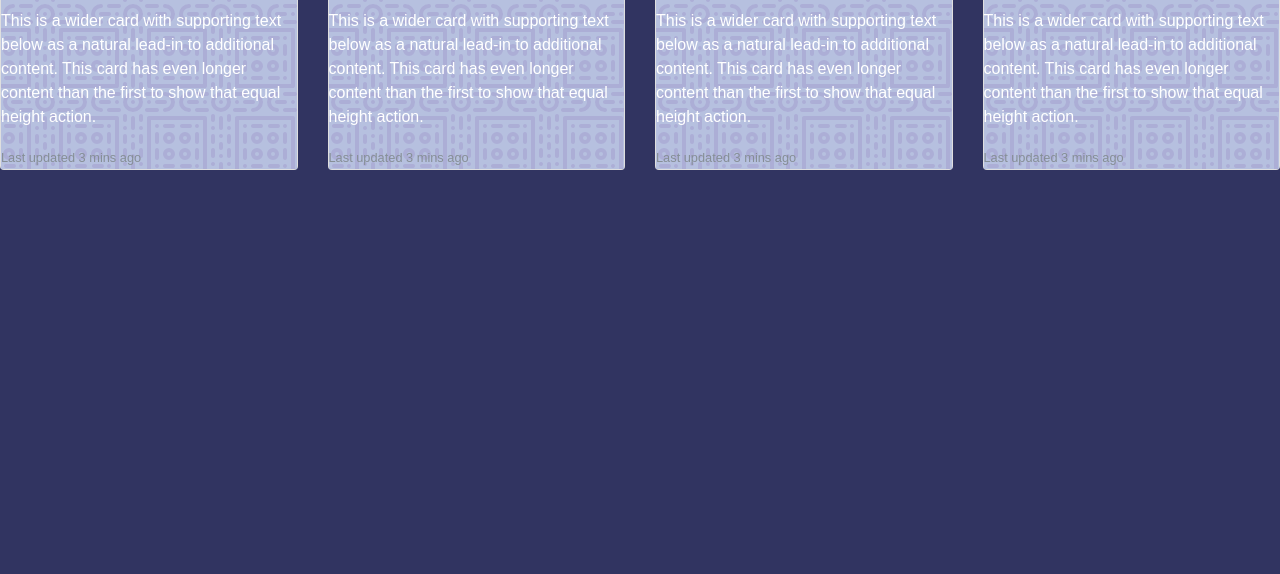
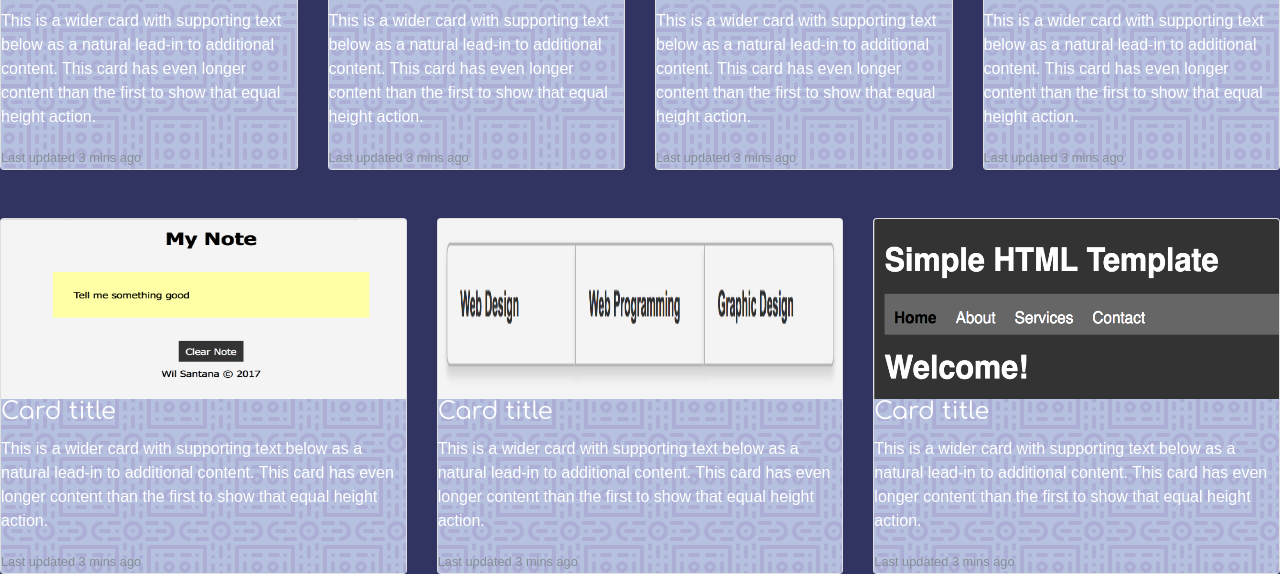
Before and after one commit to fredosantana/fredosantana.github.io, a plain HTML site: page index.html in a window 1280 px wide. Shown: the part 628-1202 px from the top of the page. Before the commit the page ends 800 px from the top, so only its background shows below. Drawn offline with nearby package versions, Linux system fonts and the light colour scheme; a web font is replaced by a local one.

Commit message:
Added new cards to other project sites

```diff
--- a/index.html
+++ b/index.html
@@ -63,6 +63,33 @@
         </div>
       </div>
     </div>
+    <br><br>
+    <div class="card-deck">
+      <div class="card">
+        <a href="https://fredosantana.github.io/mynote/index.html"><img class="card-img-top" src="img/mynote.png" alt="Card image cap"></a>
+        <div class="card-block">
+          <h4 class="card-title">Card title</h4>
+          <p class="card-text">This is a wider card with supporting text below as a natural lead-in to additional content. This card has even longer content than the first to show that equal height action.</p>
+          <p class="card-text"><small class="text-muted">Last updated 3 mins ago</small></p>
+        </div>
+      </div>
+      <div class="card">
+        <a href="https://fredosantana.github.io/dropdown_menu/index.html"><img class="card-img-top" src="img/dropdown.png" alt="Card image cap"></a>
+        <div class="card-block">
+          <h4 class="card-title">Card title</h4>
+          <p class="card-text">This is a wider card with supporting text below as a natural lead-in to additional content. This card has even longer content than the first to show that equal height action.</p>
+          <p class="card-text"><small class="text-muted">Last updated 3 mins ago</small></p>
+        </div>
+      </div>
+      <div class="card">
+        <a href="https://fredosantana.github.io/html_template/index.html/"><img class="card-img-top" src="img/html_template.png" alt="Card image cap"></a>
+        <div class="card-block">
+          <h4 class="card-title">Card title</h4>
+          <p class="card-text">This is a wider card with supporting text below as a natural lead-in to additional content. This card has even longer content than the first to show that equal height action.</p>
+          <p class="card-text"><small class="text-muted">Last updated 3 mins ago</small></p>
+        </div>
+      </div>
+    </div>
 
   <script src="https://code.jquery.com/jquery-3.2.1.slim.min.js" integrity="sha384-KJ3o2DKtIkvYIK3UENzmM7KCkRr/rE9/Qpg6aAZGJwFDMVNA/GpGFF93hXpG5KkN" crossorigin="anonymous"></script>
   <script src="https://cdnjs.cloudflare.com/ajax/libs/popper.js/1.11.0/umd/popper.min.js" integrity="sha384-b/U6ypiBEHpOf/4+1nzFpr53nxSS+GLCkfwBdFNTxtclqqenISfwAzpKaMNFNmj4" crossorigin="anonymous"></script>
```
Also changed, not shown: img/dropdown.png (added), img/html_template.png (added), img/mynote.png (added).
